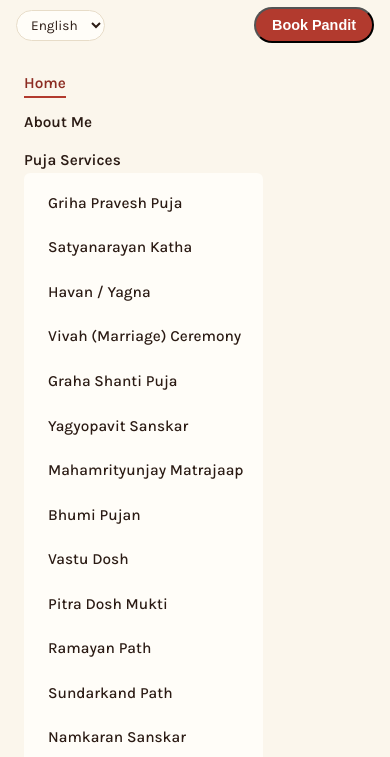
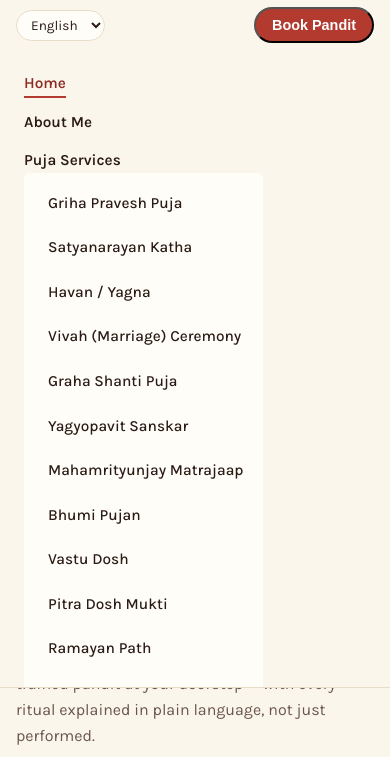
Before and after one commit to Prachi544/Satgurusite, a plain HTML site: page Frontend/index.html in a window 390 px wide. Both pictures are taken after a click on the button "Toggle menu". Shown: the part 47-804 px from the top of the page. Drawn offline with Linux system fonts and the light colour scheme; a web font is replaced by a local one.

Commit message:
mobile view added

```diff
--- a/Frontend/css/style.css
+++ b/Frontend/css/style.css
@@ -179,9 +179,15 @@ select:focus-visible, textarea:focus-visible{
     border-bottom:1px solid var(--color-border);
     padding: 16px 24px 24px;
     gap: 14px;
+    max-height: 75vh;
+    overflow-y: auto;
+    -webkit-overflow-scrolling: touch;
   }
   .nav-links.open{ display:flex; }
-  .dropdown{ position:static; box-shadow:none; border:none; display:block; padding-left:12px; }
+  .dropdown{
+    position:static; box-shadow:none; border:none; display:block; padding-left:12px;
+    max-height: none;
+  }
   .has-dropdown:hover .dropdown, .has-dropdown:focus-within .dropdown{ display:block; }
 }
 
@@ -546,6 +552,10 @@ body{ top: 0px !important; position: static !important; }
 
   .container{ padding: 0 16px; }
 
+  .hero-arch img{
+  width:100%; height:100%; object-fit:cover;
+}
+
   /* Header */
   .nav-bar{ padding: 12px 16px; flex-wrap: wrap; gap: 10px; }
   .brand{ font-size: 1.15rem; }
```
